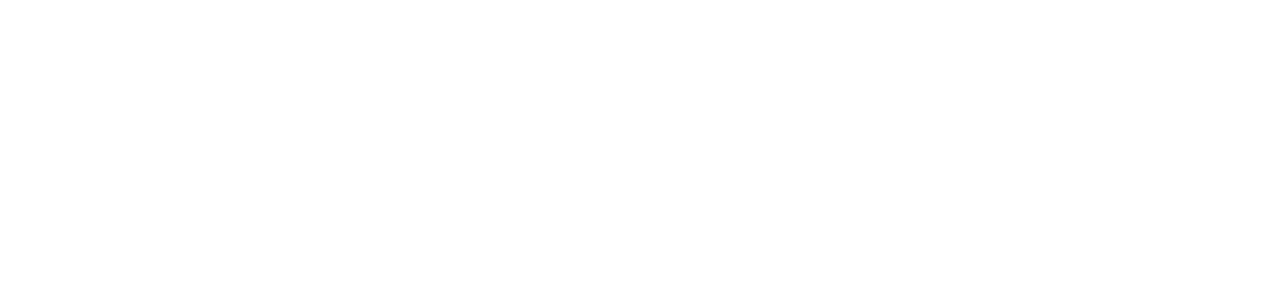
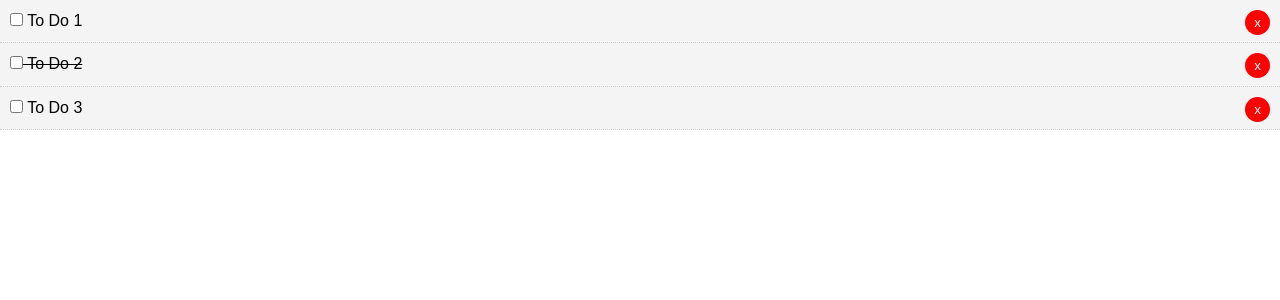
Before and after one commit to leslieeshea/angular-to-do-app, an Angular app: page / in a window 1280 px wide. Shown: the top 300 px of the page. Built offline with nearby package versions, Linux system fonts and the light colour scheme.

Commit message:
injected to do service into to do list component

```diff
--- a/src/app/services/to-do-service.service.ts
+++ b/src/app/services/to-do-service.service.ts
@@ -3,7 +3,7 @@
 @Injectable({
   providedIn: 'root'
 })
-export class ToDoServiceService {
+export class ToDoService {
 
   constructor() { }
 
--- a/src/app/to-do-list/to-do-list.component.ts
+++ b/src/app/to-do-list/to-do-list.component.ts
@@ -11,11 +11,17 @@
 export class ToDoListComponent implements OnInit {
   todos: ToDo[];
 
-  constructor() {
+
+  // this is where you inject your services
+  // the name of your service on line 18 doesn't matter. you just bind it to the service class name
+  constructor(
+    private todoService: ToDoService
+  ) {
 
   }
 
+  // now you can use the service by dot notating
   ngOnInit() {
-
+    this.todos = this.todoService.getToDoList();
   }
 }
```
